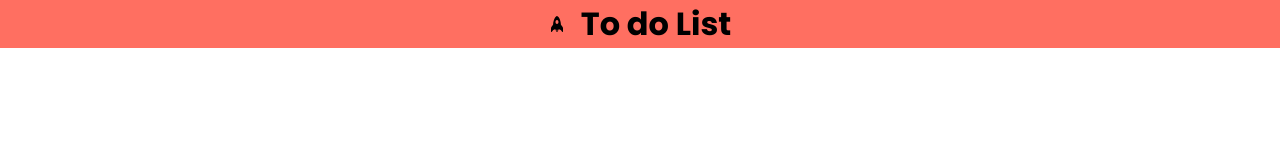
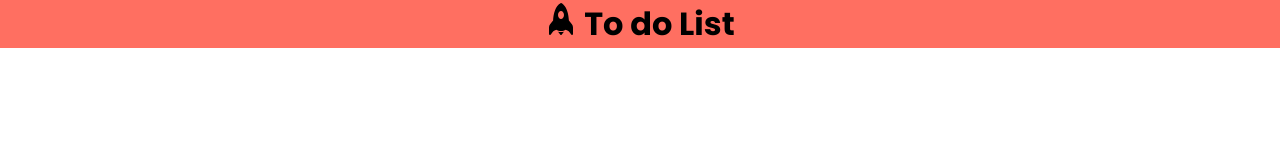
Before and after one commit to jeffmmartins/task-manager, a React (Create React App) app: page / in a window 1280 px wide. Shown: the top 160 px of the page. Built offline with nearby package versions, Linux system fonts and the light colour scheme.

Commit message:
feat: updated icon position

```diff
--- a/src/components/Header/Header.tsx
+++ b/src/components/Header/Header.tsx
@@ -1,16 +1,13 @@
 import * as S from "./style"
 import { BsRocketFill } from "react-icons/bs"
 
-interface Style{
-    width: string;
-}
 
-export const Header: React.FC <Style> = () => {
+
+export const Header: React.FC = () => {
     return (
         <>
             <S.Container>
-                <BsRocketFill className={{with: "50px"}}/>
-                <h1>To do List</h1>
+                <h1><BsRocketFill/> To do List</h1>
             </S.Container>
         </>
     )
--- a/src/components/Header/style.ts
+++ b/src/components/Header/style.ts
@@ -2,6 +2,7 @@ import styled from "styled-components";
 
 export const Container = styled.header`
 background-color: #ff6f61;
+
 display: flex;
 justify-content: center;
 align-items: center;
```
